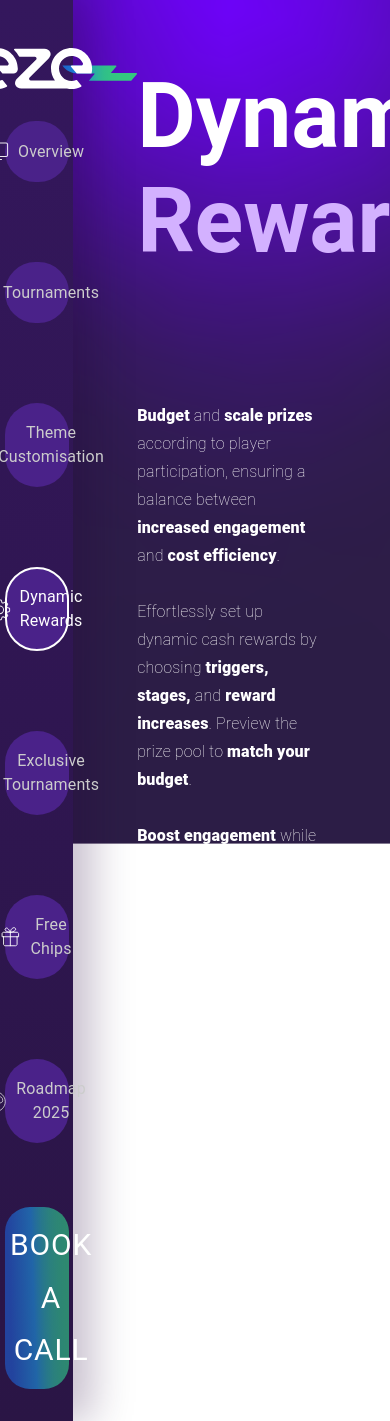
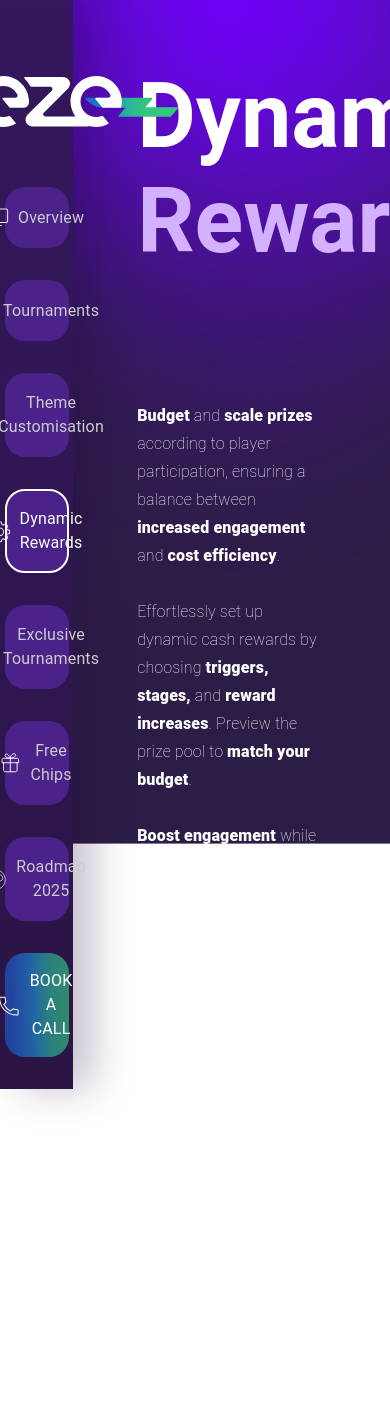
Before and after one commit to eeze-tain/eeze, a React (Create React App) app: page /rewards in a window 390 px wide. After the commit the page ends 1089 px from the top, so only its background shows below. Built offline with nearby package versions, Linux system fonts and the light colour scheme.

Commit message:
some more style updates

```diff
--- a/src/components/NavBar.tsx
+++ b/src/components/NavBar.tsx
@@ -8,7 +8,7 @@ const Navbar: React.FC = () => {
   return (
     <Box
       sx={{
-        minHeight: '96.5vh',
+        minHeight: '93.5vh',
         display: 'flex',
         flexDirection: 'column',
         alignItems: 'center',
@@ -18,16 +18,16 @@ const Navbar: React.FC = () => {
         boxShadow: '20px 0px 40px 0px rgba(34, 5, 60, 0.25)',
         backdropFilter: 'blur(5.896214485168457px)',
         zIndex: 100,
-        position: 'sticky', // Sticky Navbar
+        position: 'sticky',
         top: 0,
         // '@media screen and (min-width: 2520px)': {
         //   minHeight: '95.5vh',
         //   padding: '2rem', // Larger padding for high-res screens
         //   gap: '1rem',
         // },
-        '@media screen and (min-width: 2520px)': {
-          minHeight: '99vh',
-          paddingX: '5.5rem', // Larger padding for high-res screens
+        '@media screen and (min-width: 3200px)': {
+          minHeight: '92vh',
+          paddingX: '5.5rem',
           gap: '1rem',
         },
       }}
@@ -38,14 +38,15 @@ const Navbar: React.FC = () => {
         src="/eeze/svg/logo.svg"
         alt="Logo"
         sx={{
-          width: '200px',
+          margin: '1.75rem 0rem 1.75rem 2rem',
           padding: '1rem',
+          width: '250px',
           // '@media screen and (min-width: 2520px)': {
           //   margin: '3rem 2rem 8rem 3rem',
           //   padding: '1rem',
           //   width: '300px', // Scale logo for large screens
           // },
-          '@media screen and (min-width: 2520px)': {
+          '@media screen and (min-width: 3200px)': {
             margin: '6.5rem 0rem 8rem 4rem',
             padding: '1rem',
             width: '650px', // Scale logo for large screens
@@ -81,9 +82,9 @@ const Navbar: React.FC = () => {
               lineHeight: 'normal',
               justifyContent: 'center',
               width: '100%',
-              margin: '1rem 3rem 4rem 3rem',
+              margin: '1rem 3rem 1rem 3rem',
               padding: '1rem 1rem',
-              borderRadius: '50px',
+              borderRadius: '20px',
               border: isActive ? '2px solid #FFF' : '2px solid transparent',
               backgroundColor: isActive ? '#4A2289' : '#4A2289',
               '&:hover': {
@@ -94,8 +95,9 @@ const Navbar: React.FC = () => {
                 border: isActive ? '2px solid #FFF' : '2px solid transparent',
                 padding: '.75rem 1.5rem', // Larger padding
               },
-              '@media screen and (min-width: 3199px)': {
+              '@media screen and (min-width: 3200px)': {
                 border: isActive ? '2px solid #FFF' : '2px solid transparent',
+                margin: '1rem 3rem 4rem 3rem',
                 padding: '3.25rem', // Larger padding
               },
             }}
@@ -109,7 +111,7 @@ const Navbar: React.FC = () => {
                   // '@media screen and (min-width: 2520px)': {
                   //   width: '45px', // Scale icon for large screens
                   // },
-                  '@media screen and (min-width: 2520px)': {
+                  '@media screen and (min-width: 3200px)': {
                     minWidth: '3.5rem', // Scale icon for large screens
 
                   },
@@ -123,7 +125,7 @@ const Navbar: React.FC = () => {
                   fontSize: '1.3rem', // Scale up text
                   padding: '0.5rem 1rem', // Larger padding
                 },
-                '@media screen and (min-width: 3199px)': {
+                '@media screen and (min-width: 3200px)': {
                   fontSize: '2.5rem', // Scale up text
                   padding: '0rem 2rem', // Larger padding
                 },
@@ -138,16 +140,17 @@ const Navbar: React.FC = () => {
       {/* Call to Action Button */}
       <Button
         sx={{
-          marginTop: 'auto',
           background:
             'linear-gradient(88deg, rgba(29, 98, 217, 0.60) 11.29%, rgba(26, 154, 232, 0.60) 45.38%, rgba(31, 167, 212, 0.60) 50.95%, rgba(37, 185, 184, 0.60) 60.28%, rgba(43, 199, 162, 0.60) 70.38%, rgba(46, 208, 147, 0.60) 81.47%, rgba(48, 214, 138, 0.60) 94.33%, rgba(49, 216, 135, 0.60) 113.04%)',
           color: '#FFFFFF',
-          borderRadius: '25px',
+          borderRadius: '20px',
           width: '100%',
           fontSize: '30px',
-          padding: '12px 16px',
+          padding: '1rem 1rem',
+          marginTop: '1rem',
           textTransform: 'none',
           fontWeight: 'normal',
+          // fontSize: '1.65rem', // Scale up text
           '&:hover': {
             backgroundColor: '#2E9D9E',
           },
@@ -156,7 +159,7 @@ const Navbar: React.FC = () => {
           //   fontSize: '1.65rem', // Scale up text
           //   padding: '1rem 2rem', // Larger padding
           // },
-          '@media screen and (min-width: 2520px)': {
+          '@media screen and (min-width: 3200px)': {
             marginTop: '4rem',
             // fontSize: '1.65rem', // Scale up text
             padding: '3.5rem', // Larger padding
@@ -171,18 +174,26 @@ const Navbar: React.FC = () => {
             alt={`Phone Icon`}
             sx={{
               width: '25px',
+              minWidth: '25px',
               // '@media screen and (min-width: 2520px)': {
               //   width: '45px', // Scale icon for large screens
               // },
-              '@media screen and (min-width: 2520px)': {
+              '@media screen and (min-width: 3200px)': {
                 minWidth: '3.5rem', // Scale icon for large screens
-
               },
             }}
           />
         }
       >
-        BOOK A CALL
+                    <Typography
+              sx={{
+                '@media screen and (min-width: 3200px)': {
+                  fontSize: '2.5rem', // Scale up text
+                },
+              }}
+            >
+                     BOOK A CALL
+            </Typography>
       </Button>
     </Box>
   );
--- a/src/pages/Home.tsx
+++ b/src/pages/Home.tsx
@@ -9,14 +9,17 @@ const Home: React.FC = () => {
       sx={{
         color: '#FFFFFF',
         fontFamily: 'Inter',
+        padding: '0rem 4rem',
         marginTop: '0rem',
-        marginLeft: '3rem',
+        marginLeft: '0rem',
         overflowX: 'hidden', // Prevent horizontal overflow
         '@media screen and (min-width: 2560px)': {
           padding: '0rem 8rem', // Adjust padding for larger screen
         },
         '@media screen and (min-width: 3200px)': {
+          marginTop: '0rem',
           padding: '0rem 8rem', // Adjust padding for larger screen
+          marginLeft: '3rem',
         },
       }}
     >
@@ -41,13 +44,13 @@ const Home: React.FC = () => {
                 sx={{
                   fontSize: '90px',
                   fontWeight: 'bold',
+                  marginTop: '-6rem',
                   '@media screen and (min-width: 2560px)': {
                     fontSize: '120px', // Scale font size for large screens
                   },
                   '@media screen and (min-width: 3200px)': {
                     marginTop: '-2rem',
                     fontSize: '180px', // Scale font size for large screens
-                    lineHeight: '100%'
                   },
                 }}
               >
@@ -63,7 +66,6 @@ const Home: React.FC = () => {
                     },
                     '@media screen and (min-width: 3200px)': {
                       fontSize: '180px', // Scale font size for large screens
-                      lineHeight: '100%'
                     },
                   }}
                   color="#D3B1FF"
@@ -79,8 +81,10 @@ const Home: React.FC = () => {
                 gap: 1,
                 flexWrap: 'wrap',
                 marginBottom: 2,
+                '@media screen and (min-width: 3200px)': {
                 marginTop: '3rem',
-                width: '125%',
+                width: '125%'
+                }
               }}
             >
               {[
@@ -97,9 +101,9 @@ const Home: React.FC = () => {
                     textTransform: 'none',
                     borderRadius: '10px',
                     padding: '6px 16px',
-                    marginX: '1rem',
-                    marginY: '1rem',
                     fontSize: '1rem',
+                    marginX: '0.5rem',
+                    marginY: '0.5rem',
                     '@media screen and (min-width: 2560px)': {
                       padding: '12px 24px', // Adjust padding
                       fontSize: '1.25rem', // Adjust font size
@@ -107,6 +111,8 @@ const Home: React.FC = () => {
                     '@media screen and (min-width: 3200px)': {
                       padding: '12px 24px', // Adjust padding
                       fontSize: '4rem', // Adjust font size
+                      marginX: '1rem',
+                      marginY: '1rem'
                     },
                     '&:hover': { backgroundColor: '#8E53F4' },
                   }}
@@ -118,6 +124,7 @@ const Home: React.FC = () => {
             <Typography
               variant="subtitle1"
               sx={{
+                fontSize: '1.25rem',
                 '@media screen and (min-width: 2560px)': {
                   fontSize: '1.75rem', // Adjust font size
                 },
@@ -137,7 +144,7 @@ const Home: React.FC = () => {
               sx={{
                 width: '100%',
                 maxWidth: '400px',
-                padding: '0rem 20rem',
+                padding: '8rem 2rem',
                 '@media screen and (min-width: 2560px)': {
                   maxWidth: '600px',
                   marginTop: '6.5rem',
@@ -145,6 +152,7 @@ const Home: React.FC = () => {
                 '@media screen and (min-width: 3200px)': {
                   maxWidth: '950px',
                   marginTop: '10rem',
+                  padding: '0rem 20rem'
                 },
               }}
             />
@@ -165,7 +173,7 @@ const Home: React.FC = () => {
             sx={{
               fontWeight: 'bold',
               marginBottom: 1,
-              '@media screen and (min-width: 2560px)': {
+              '@media screen and (min-width: 2520px)': {
                 fontSize: '3rem', // Adjust font size
               },
               '@media screen and (min-width: 3200px)': {
@@ -175,7 +183,7 @@ const Home: React.FC = () => {
           >
             Key Benefits
           </Typography>
-          <LinearGradient height={'4px'} width={'25%'} marginBottom={'4rem'}/>
+          {/* <LinearGradient height={'4px'} width={'25%'} marginBottom={'4rem'}/> */}
           <Grid container spacing={4}>
             {[
               {
--- a/src/pages/Tournaments.tsx
+++ b/src/pages/Tournaments.tsx
@@ -17,7 +17,9 @@ const Tournaments: React.FC = () => {
           padding: '0rem 8rem', // Adjust padding for larger screen
         },
         '@media screen and (min-width: 3200px)': {
+          marginTop: '8rem',
           padding: '0rem 8rem', // Adjust padding for larger screen
+          marginLeft: '3rem',
         },
       }}
     >
@@ -48,7 +50,8 @@ const Tournaments: React.FC = () => {
                     fontSize: '120px', // Scale font size for large screens
                   },
                   '@media screen and (min-width: 3200px)': {
-                    fontSize: '160px', // Scale font size for large screens
+                    marginTop: '-2rem',
+                    fontSize: '180px', // Scale font size for large screens
                   },
                 }}
               >
@@ -63,7 +66,7 @@ const Tournaments: React.FC = () => {
                       fontSize: '120px', // Scale font size for large screens
                     },
                     '@media screen and (min-width: 3200px)': {
-                      fontSize: '160px', // Scale font size for large screens
+                      fontSize: '180px', // Scale font size for large screens
                     },
                   }}
                   color="#D3B1FF"
```
